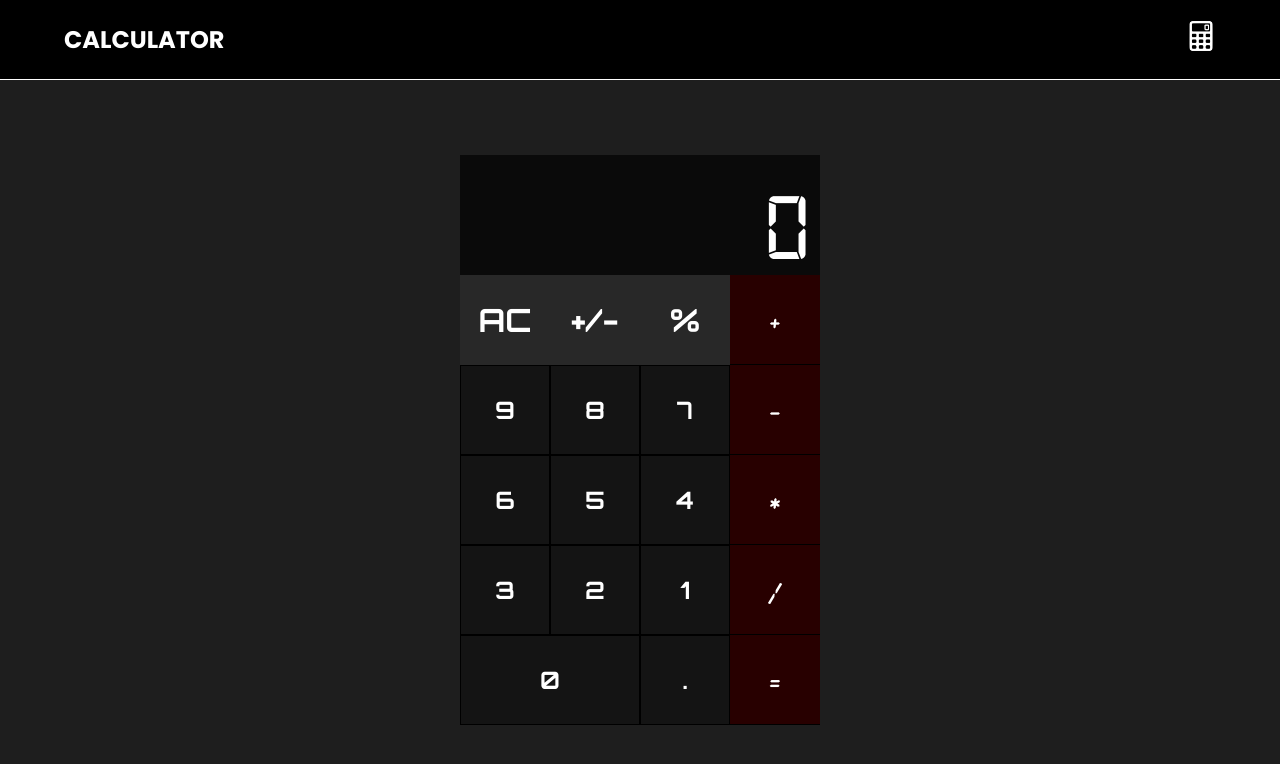
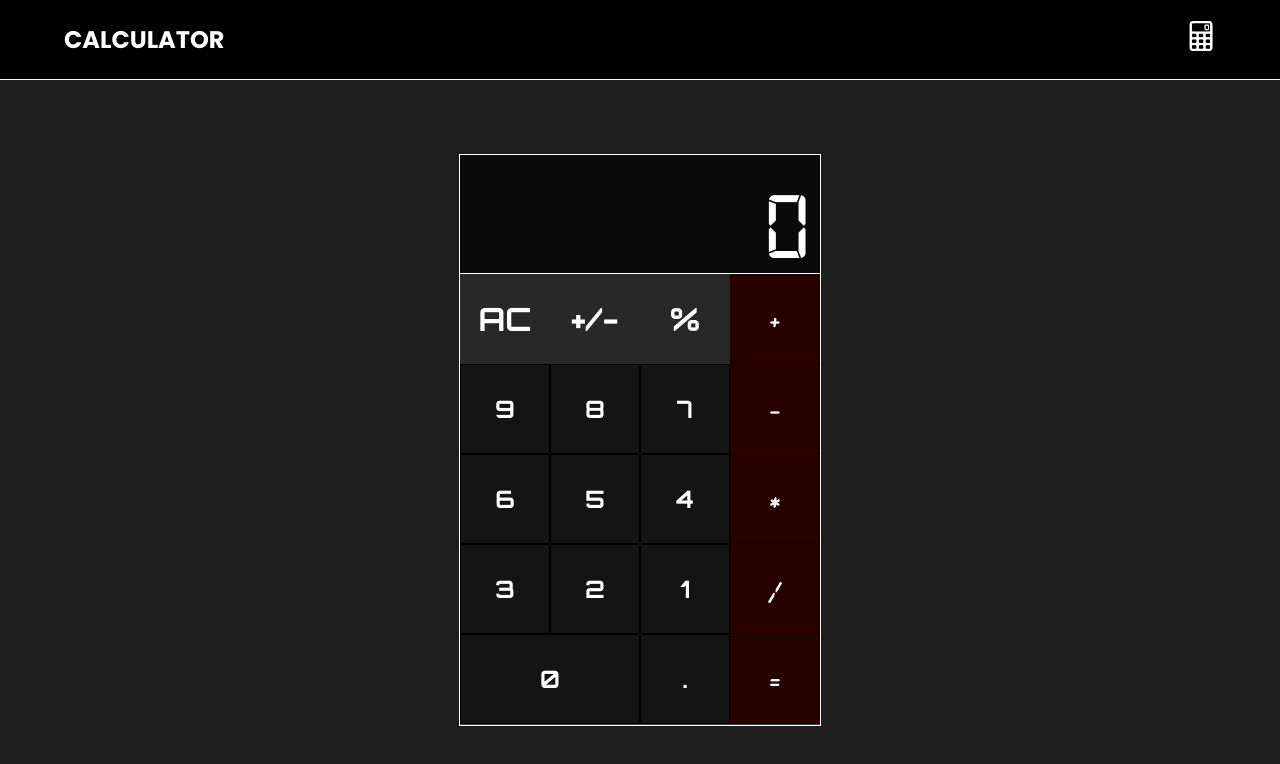
Before and after one commit to Jeremiah-Olatunde/calculator-vue, a Vue app: page / in a window 1280 px wide. Shown: the top 764 px of the page. Built offline with nearby package versions, Linux system fonts and the light colour scheme.

Commit message:
Added border to calculator

```diff
--- a/src/components/TheCalculator.vue
+++ b/src/components/TheCalculator.vue
@@ -75,12 +75,13 @@
 
 <style lang="scss" scoped>
 	#calculator{
-		width: 360px;
-		height: 570px;
+		width: 362px;
+		height: 572px;
 		background-color: rgb( 70, 70, 70, );
+		border: 1px solid rgb( 255, 255, 255 );
 		display: grid;
-		grid-template-columns: global.repeat( 90px, 4 );
-		grid-template-rows: 120px global.repeat( auto, 5 );
+		grid-template-columns: global.repeat( 90px, 4 );;
+		grid-template-rows: 119px global.repeat( auto, 5 );
 		grid-template-areas:
 			"display display display display"
 			"utility utility utility operator"
--- a/src/components/TheDisplay.vue
+++ b/src/components/TheDisplay.vue
@@ -30,7 +30,7 @@
 		font-family: "Digital-Regular";
 		font-size: 6em;
 		padding: 10px;
-
+		border-bottom: 1px solid rgb( 255, 255, 255);
 		#data{
 			display: flex;
 			justify-content: flex-end;
```
